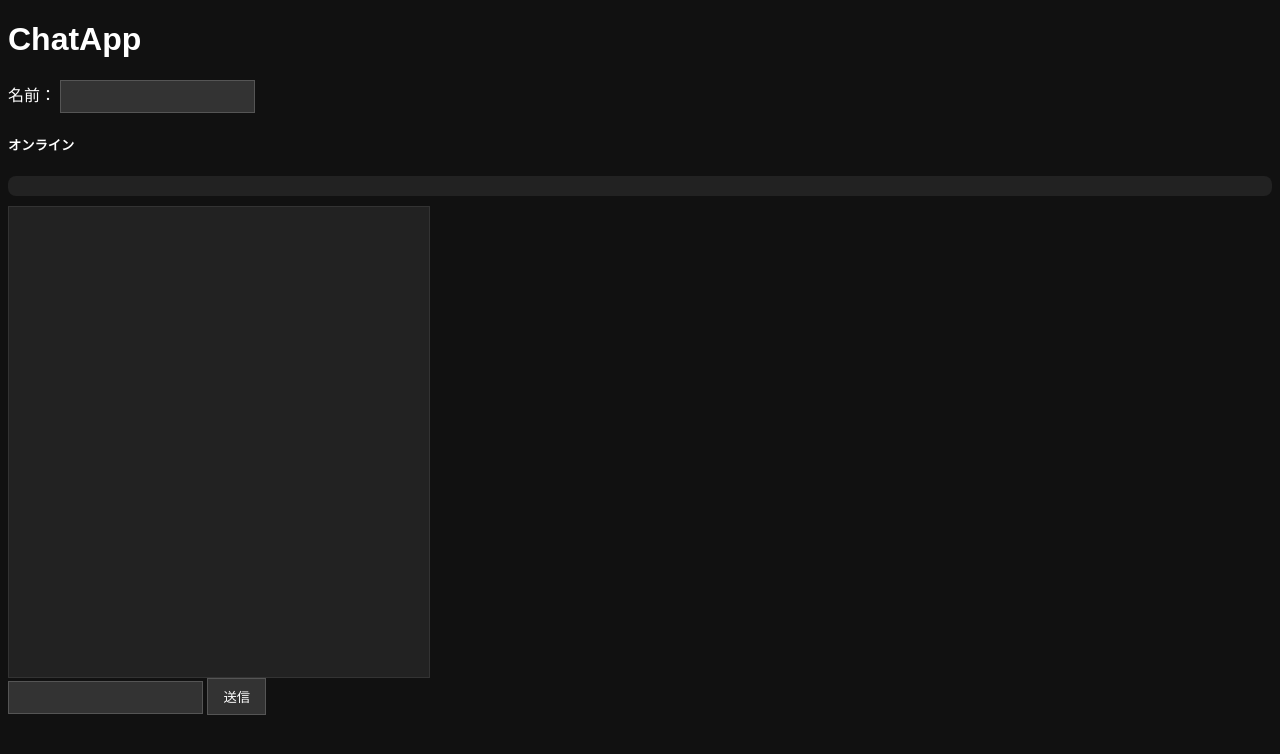
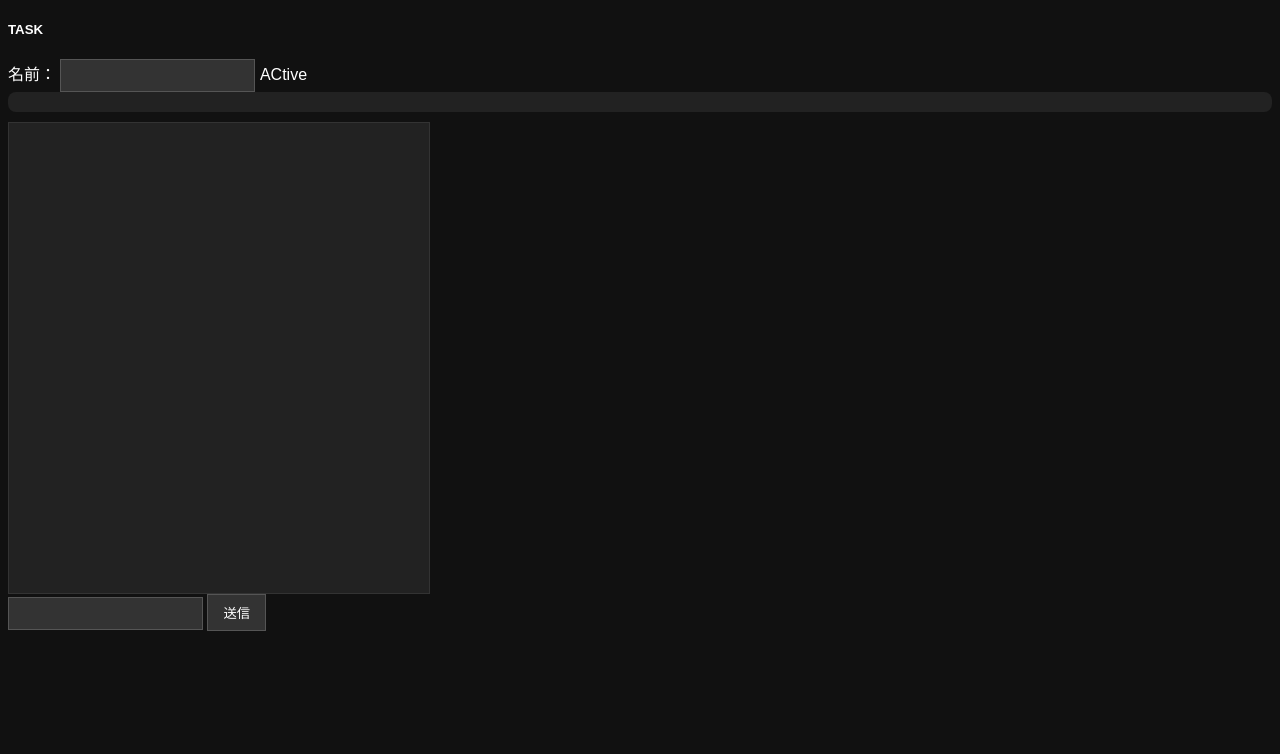
Before and after one commit to UssaMen/ChatApp, a website: page public/index.html in a window 1280 px wide. Drawn offline with Linux system fonts and the light colour scheme.

```diff
--- a/public/index.html
+++ b/public/index.html
@@ -2,7 +2,7 @@
 <html>
 <head>
 <meta charset="UTF-8">
-<title>ChatApp</title>
+<title>TaskMemo</title>
 
 <style>
 
@@ -98,12 +98,12 @@
 
 <body>
 
-<h1>ChatApp</h1>
+<h5>TASK</h5>
 
 名前：
 <input id="name" type="text">
 
-<h5>オンライン</h5>
+<h7>ACtive</h7>
 
 <div id="users">
 </div>
```
